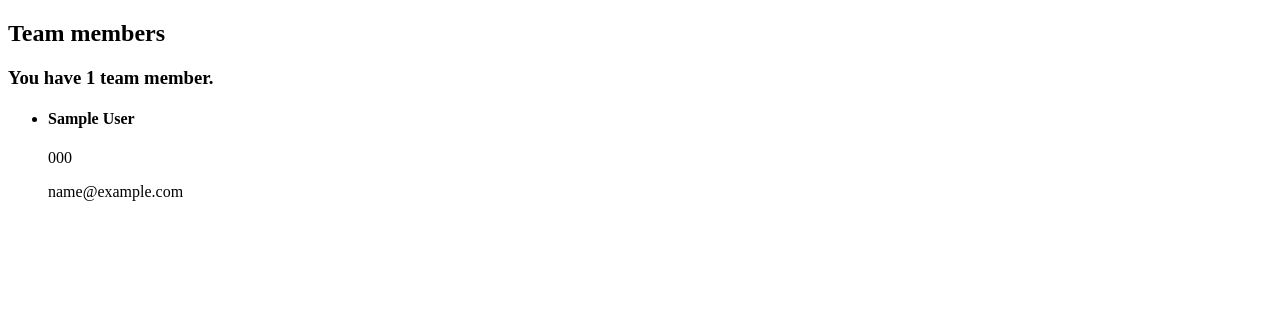
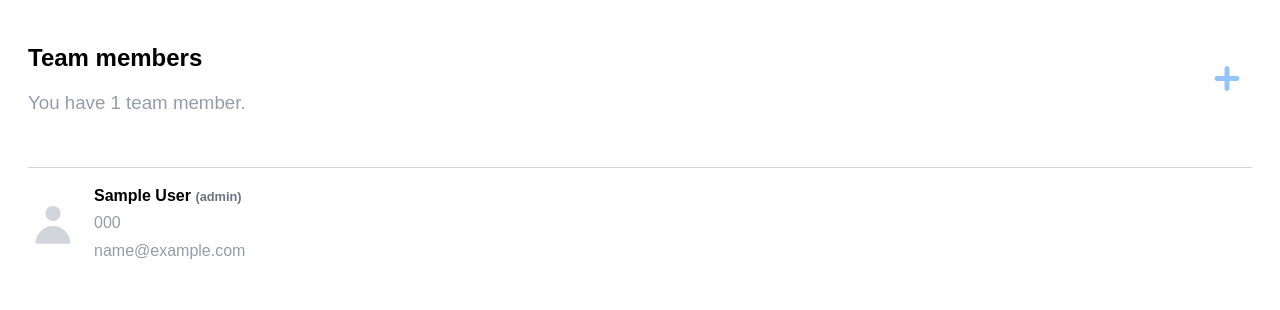
Before and after one commit to cocotran/instawork-f22, a Django app: page /members/ in a window 1280 px wide. Shown: the top 310 px of the page. Run offline with Django 4.2, Linux system fonts and the light colour scheme; tables that the repository leaves empty hold one stand-in row (values such as "Sample post").

Commit message:
Change style for members page

```diff
--- a/team_management/members/models.py
+++ b/team_management/members/models.py
@@ -5,7 +5,7 @@ from django.db import models
 class Member(models.Model):
     first_name = models.CharField(max_length=64)
     last_name = models.CharField(max_length=64)
-    phone_number = models.CharField(max_length=10, unique=True)
+    phone_number = models.CharField(max_length=12, unique=True)
     email = models.CharField(max_length=64, unique=True)
     role = models.CharField(max_length=64, default="regular")
 
--- a/team_management/members/templates/index.html
+++ b/team_management/members/templates/index.html
@@ -2,6 +2,7 @@
 <html lang="en">
 
 <head>
+    {% load static %}
     <meta charset="UTF-8">
     <meta http-equiv="X-UA-Compatible" content="IE=edge">
     <meta name="viewport" content="width=device-width, initial-scale=1.0">
@@ -9,26 +10,87 @@
 </head>
 
 <body>
-    <!-- <script>
-        const members = JSON.parse(document.getElementById('members_json').textContent);
-        document.getElementById("member-noun").innerText = `member${members.length > 1 ? "s" : ""}`
-    </script> -->
+    <style>
+        body {
+            font-family: Sans-Serif;
+            padding: 1rem 1.25rem;
+        }
 
+        ul {
+            list-style-type: none;
+            padding-inline-start: 0px;
+        }
+
+        li {
+            border-top: 1px rgba(209, 213, 219, 1) solid;
+            padding: 0.6rem 0rem;
+        }
+
+        h4 {
+            margin-block-start: 0.6em;
+            margin-block-end: 0em;
+        }
+
+        p {
+            color: rgb(149, 156, 169);
+            margin-block-start: 0.6em;
+            margin-block-end: 0.6em;
+        }
+
+        header {
+            display: flex;
+            justify-content: space-between;
+            justify-items: center;
+        }
+
+        #admin-tag {
+            font-size: 0.8rem;
+            color: rgba(107, 114, 128, 1);
+        }
+
+        #user-container {
+            display: flex;
+        }
+
+        #user-info {
+            margin-left: 1rem;
+        }
+
+        #mem-num {
+            color: rgb(149, 156, 169);
+            font-weight: 400;
+        }
+    </style>
+
+    <header>
+        <div>
             <h2>Team members</h2>
-    <h3>You have {{ members|length }} team
+            <h3 id="mem-num">You have {{ members|length }} team
                 {% if members|length_is:"1" %}
                 member.
                 {% else %}
                 members.
                 {% endif %}
             </h3>
+        </div>
+        <img src="{% static 'add.svg' %}" alt="Add member" />
+    </header>
+
+    <br>
 
     <ul>
         {% for member in members %}
-        <li>
-            <h4>{{ member.first_name }} {{ member.last_name }}</h4>
+        <li id="user-container">
+            <img src="{% static 'profile-picture.svg' %}" alt="Profile picture" />
+            <div id="user-info">
+                <h4>{{ member.first_name }} {{ member.last_name }}
+                    {% if member.role == "admin" %}
+                    <span id="admin-tag"> (admin)</span>
+                    {% endif %}
+                </h4>
                 <p>{{ member.phone_number }}</p>
                 <p>{{ member.email }}</p>
+            </div>
         </li>
         {% endfor %}
     </ul>
--- a/team_management/team_management/settings.py
+++ b/team_management/team_management/settings.py
@@ -118,6 +118,10 @@ USE_TZ = True
 
 STATIC_URL = 'static/'
 
+STATICFILES_DIRS = [
+    BASE_DIR / "static",
+]
+
 # Default primary key field type
 # https://docs.djangoproject.com/en/4.0/ref/settings/#default-auto-field
 
```
Also changed, not shown: team_management/static/add.svg (added), team_management/static/profile-picture.svg (added). Lines whose indentation alone changed are shown as unchanged.
